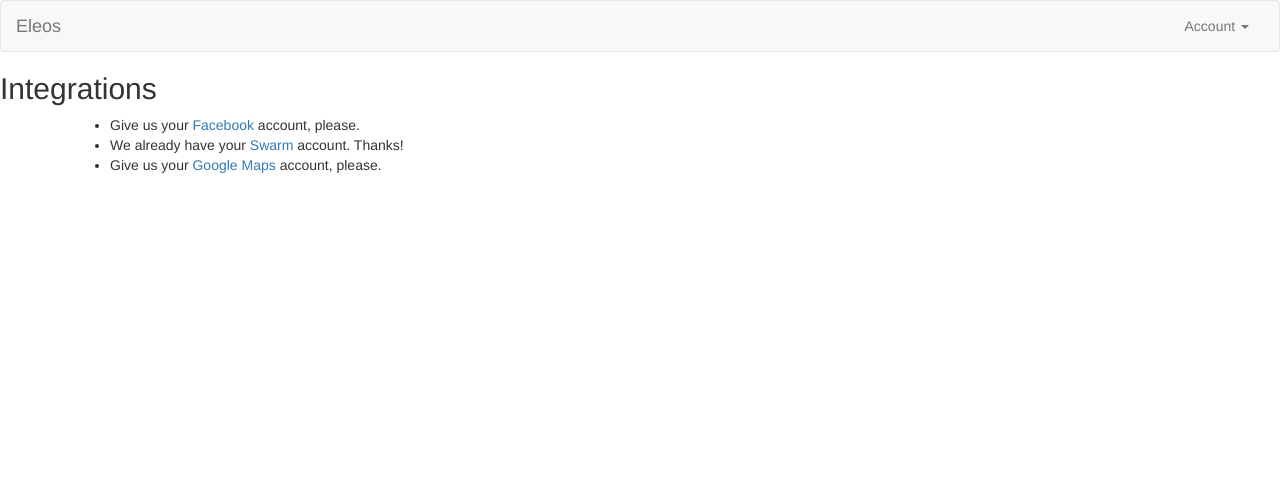
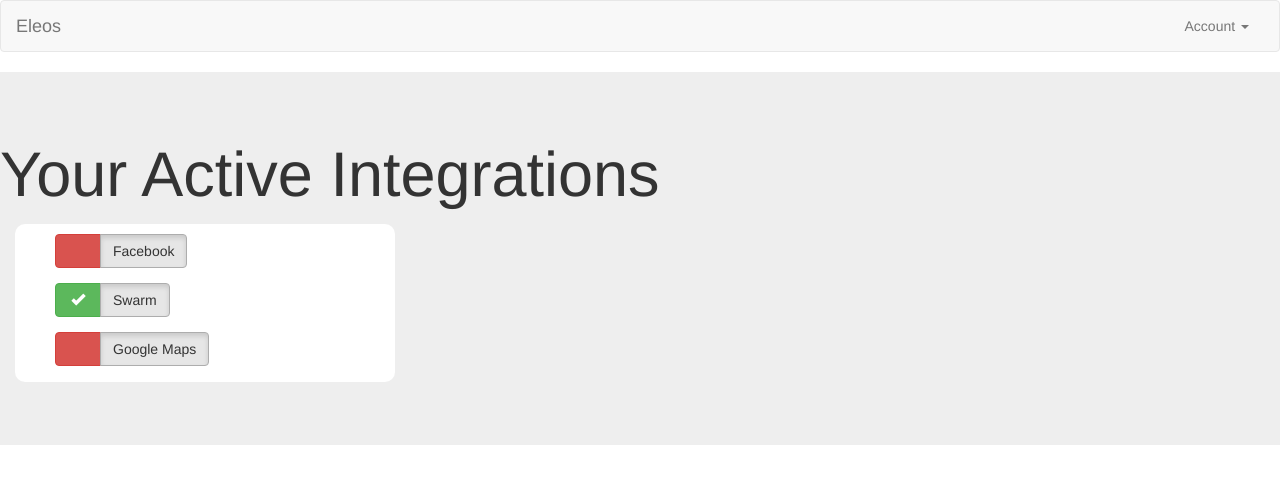
Before and after one commit to tayrobin/eleos, a Django app: page /integrations/ in a window 1280 px wide. Shown: the top 484 px of the page. Run offline with Django 3.2, Linux system fonts and the light colour scheme; the visitor is signed in with stand-in values (Sample User, id 1); some libraries are stand-ins or nearby versions.

Commit message:
v1 pretty integrations list

```diff
--- /dev/null
+++ b/eleos_core/static/css/integrations_checkbox.css
@@ -0,0 +1,30 @@
+.form-group input[type="checkbox"] {
+    display: none;
+}
+
+.form-group input[type="checkbox"] + .btn-group > label span {
+    width: 20px;
+}
+
+.form-group input[type="checkbox"] + .btn-group > label span:first-child {
+    display: none;
+}
+.form-group input[type="checkbox"] + .btn-group > label span:last-child {
+    display: inline-block;
+}
+
+.form-group input[type="checkbox"]:checked + .btn-group > label span:first-child {
+    display: inline-block;
+}
+.form-group input[type="checkbox"]:checked + .btn-group > label span:last-child {
+    display: none;
+}
+
+#list-group {
+  background-color: white;
+  margin: 15px;
+  border-radius: 10px;
+  padding-top: 10px;
+  padding-bottom: 0.5px;
+  max-width: 380px;
+}
--- a/eleos_core/templates/integrations.html
+++ b/eleos_core/templates/integrations.html
@@ -1,17 +1,37 @@
 {% extends 'base.html' %}
+{% load static %}
 
 {% block title %}Integrations{% endblock %}
 
 {% block content %}
-  <h2>Integrations</h2>
-  <div class="container">
-    <ul>
+  <link rel="stylesheet" type="text/css" href="{% static 'css/integrations_checkbox.css' %}" />
+  <div class="jumbotron">
+    <h1>Your Active Integrations</h1>
+    <ul id="list-group">
       {% for integration in integrations %}
-        {% if not integration.active %}
-        <li>Give us your <a href={{ integration.link }}><span>{{ integration.name }}</span></a> account, please.</li>
-        {% else %}
-        <li>We already have your <a href={{ integration.link }}><span>{{ integration.name }}</span></a> account. Thanks!</li>
-        {% endif %}
+        <div class="[ form-group ]">
+            <input type="checkbox" name="fancy-checkbox-success" id="fancy-checkbox-success-{{integration.name}}" autocomplete="off"
+            {% if integration.active %}
+            checked
+            {% else %}
+            {% endif %}
+            />
+            <div class="[ btn-group ]">
+                <label for="fancy-checkbox-success-{{integration.name}}" class="[ btn
+                {% if integration.active %}
+                btn-success
+                {% else %}
+                btn-danger
+                {% endif %}
+                 ]">
+                    <span class="[ glyphicon glyphicon-ok ]"></span>
+                    <span> </span>
+                </label>
+                <label for="fancy-checkbox-success-{{integration.name}}" class="[ btn btn-default active ]">
+                    {{ integration.name }}
+                </label>
+            </div>
+        </div>
       {% endfor %}
     </ul>
   </div>
```
